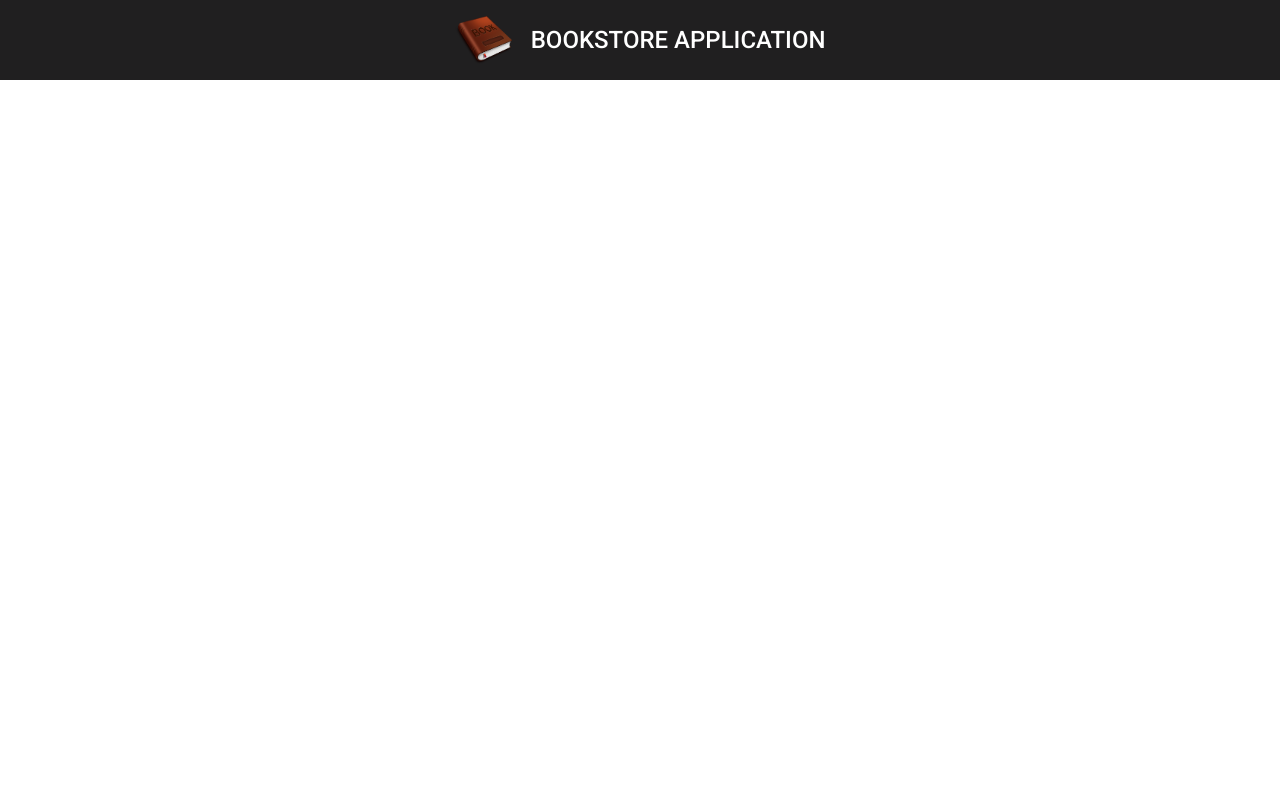
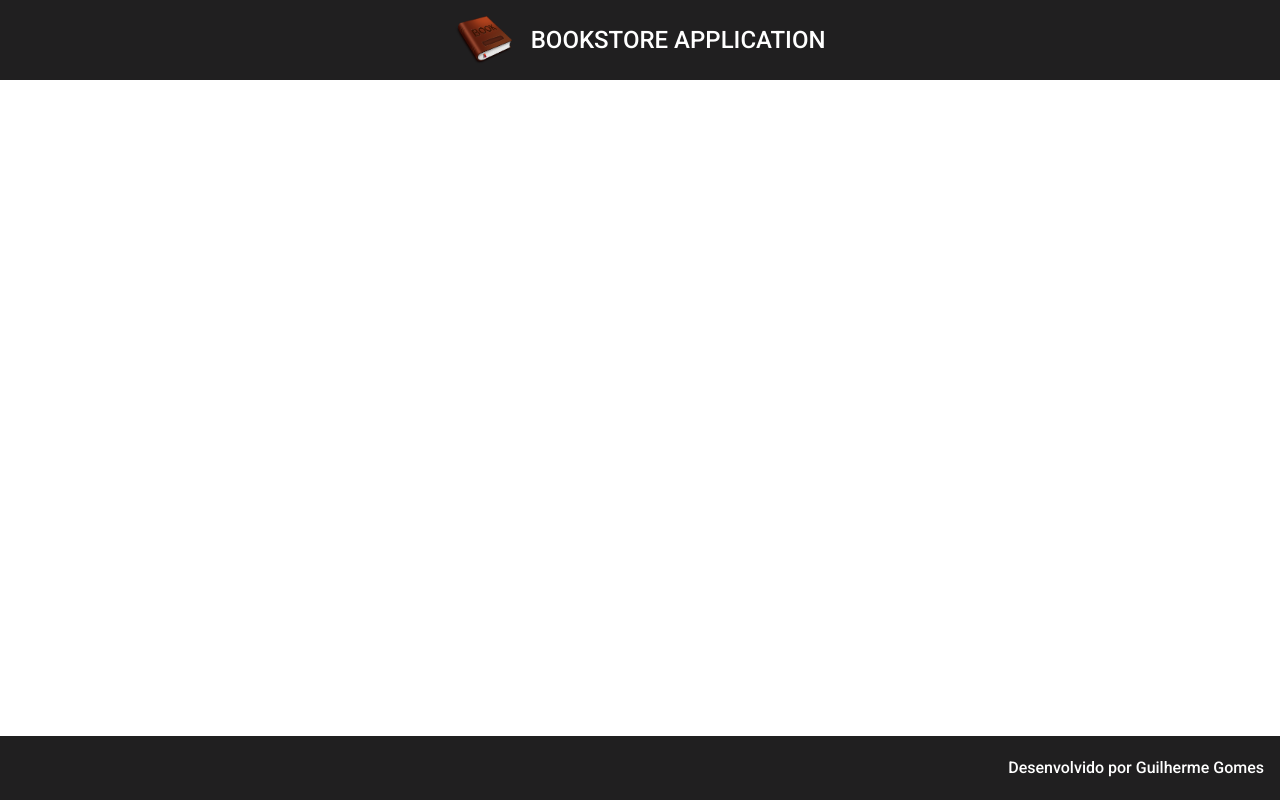
Before and after one commit to guilherme-gomes1/bookstore-front, an Angular app: page / in a window 1280 px wide. Built offline with nearby package versions, Linux system fonts and the light colour scheme.

Commit message:
footer da pagina feito

```diff
--- a/src/app/app.component.html
+++ b/src/app/app.component.html
@@ -1 +1,2 @@
 <app-header></app-header>
+<app-footer></app-footer>
--- a/src/app/app.module.ts
+++ b/src/app/app.module.ts
@@ -7,11 +7,13 @@
 import { HeaderComponent } from './components/template/header/header.component';
 
 import {MatToolbarModule} from '@angular/material/toolbar';
+import { FooterComponent } from './components/template/footer/footer.component';
 
 @NgModule({
   declarations: [
     AppComponent,
-    HeaderComponent
+    HeaderComponent,
+    FooterComponent
   ],
   imports: [
     BrowserModule,
--- /dev/null
+++ b/src/app/components/template/footer/footer.component.css
@@ -0,0 +1,8 @@
+.footer {
+  position: fixed;
+  bottom: 0;
+  justify-content: flex-end;
+  font-size: 1rem;
+  color: white;
+  background-color: rgb(32,31,32);
+}
--- /dev/null
+++ b/src/app/components/template/footer/footer.component.html
@@ -0,0 +1,3 @@
+<mat-toolbar class="footer">
+    <span>Desenvolvido por Guilherme Gomes</span>
+</mat-toolbar>
--- /dev/null
+++ b/src/app/components/template/footer/footer.component.ts
@@ -0,0 +1,15 @@
+import { Component, OnInit } from '@angular/core';
+
+@Component({
+  selector: 'app-footer',
+  templateUrl: './footer.component.html',
+  styleUrls: ['./footer.component.css']
+})
+export class FooterComponent implements OnInit {
+
+  constructor() { }
+
+  ngOnInit(): void {
+  }
+
+}
```
Also changed, not shown: 1 other file (tests, documents, lock files or other folders).
